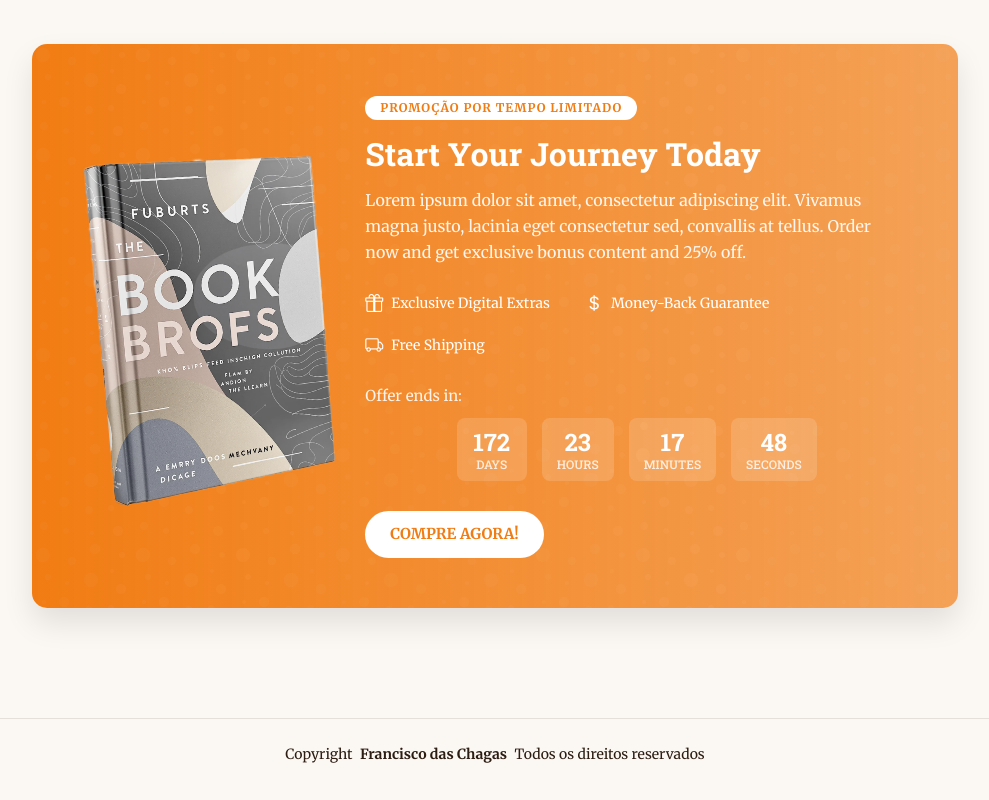
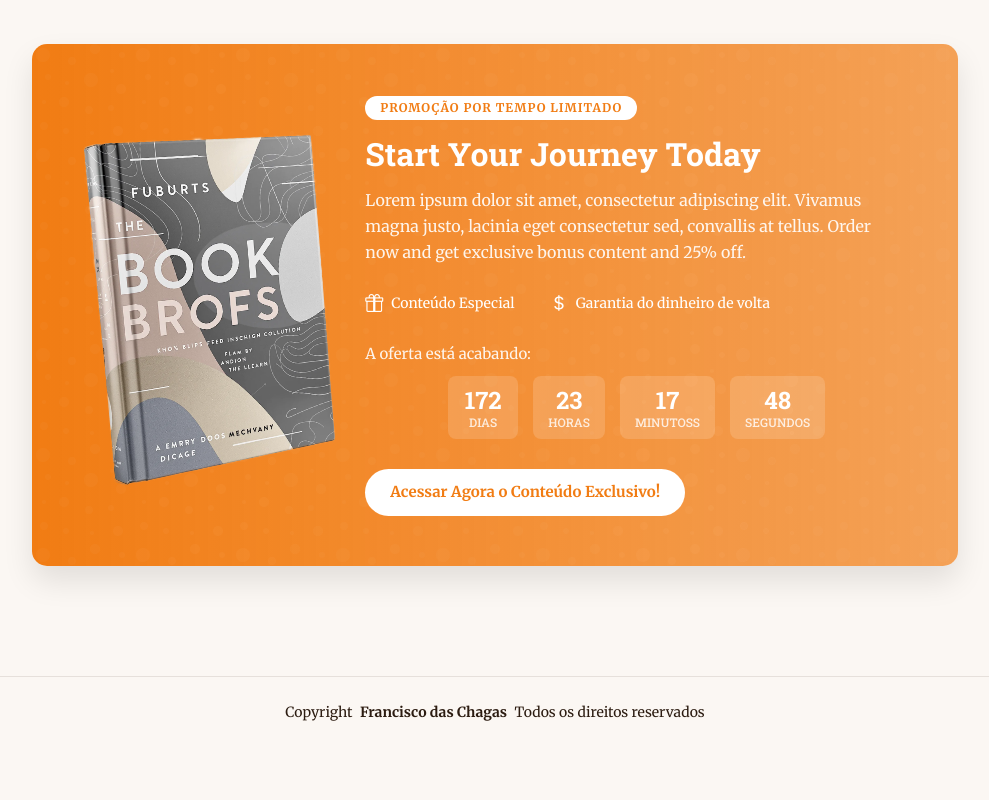
Before and after one commit to milyjay/ebook, a plain HTML site: page index.html in a window 1280 px wide. Shown: the part 2806-3606 px from the top of the page, without its empty margins (145-1134 px from the left). After the commit the page ends 3564 px from the top, so only its background shows below. Drawn offline with Linux system fonts and the light colour scheme.

Commit message:
Quarta atualização

```diff
--- a/index.html
+++ b/index.html
@@ -26,14 +26,7 @@
   <!-- Main CSS File -->
   <link href="assets/css/main.css" rel="stylesheet">
 
-  <!-- =======================================================
-  * Template Name: BookLanding
-  * Template URL: https://bootstrapmade.com/bootstrap-book-landing-page-template/
-  * Updated: Mar 02 2025 with Bootstrap v5.3.3
-  * Author: BootstrapMade.com
-  * License: https://bootstrapmade.com/license/
-  ======================================================== -->
-</head>
+
 
 <body class="index-page">
 
@@ -41,11 +34,7 @@
     <div class="container-fluid position-relative d-flex align-items-center justify-content-between">
 
       <a href="index.html" class="logo d-flex align-items-center me-auto me-xl-0">
-        <!-- Uncomment the line below if you also wish to use an image logo -->
-        <!-- <img src="assets/img/logo.webp" alt=""> -->
 
-        <!-- Uncomment the line below if you also wish to use a text logo -->
-        <!-- <h1 class="sitename">BookLanding</h1>< -->
       </a>
 
 
@@ -285,42 +274,38 @@ Pensando nisso, desenvolvi o eBook “Prevenção de Choques Elétricos e Prote
                     <div class="cta-features">
                       <div class="feature-item">
                         <i class="bi bi-gift"></i>
-                        <span>Exclusive Digital Extras</span>
+                        <span>Conteúdo Especial</span>
                       </div>
                       <div class="feature-item">
                         <i class="bi bi-currency-dollar"></i>
-                        <span>Money-Back Guarantee</span>
+                        <span>Garantia do dinheiro de volta</span>
                       </div>
-                      <div class="feature-item">
-                        <i class="bi bi-truck"></i>
-                        <span>Free Shipping</span>
-                      </div>
-                    </div>
+                  </div>
 
                     <div class="countdown-timer">
-                      <p>Offer ends in:</p>
+                      <p>A oferta está acabando:</p>
                       <div class="countdown d-flex justify-content-center" data-count="2025/12/3">
                         <div>
                           <h3 class="count-days"></h3>
-                          <h4>Days</h4>
+                          <h4>Dias</h4>
                         </div>
                         <div>
                           <h3 class="count-hours"></h3>
-                          <h4>Hours</h4>
+                          <h4>Horas</h4>
                         </div>
                         <div>
                           <h3 class="count-minutes"></h3>
-                          <h4>Minutes</h4>
+                          <h4>Minutoss</h4>
                         </div>
                         <div>
                           <h3 class="count-seconds"></h3>
-                          <h4>Seconds</h4>
+                          <h4>Segundos</h4>
                         </div>
                       </div>
                     </div>
 
                     <div class="cta-buttons">
-                      <a href="#purchase" class="btn-primary">COMPRE AGORA!</a>
+                      <a href="#purchase" class="btn-primary">Acessar Agora o Conteúdo Exclusivo!</a>
                     </div>
                   </div>
                 </div>
```
